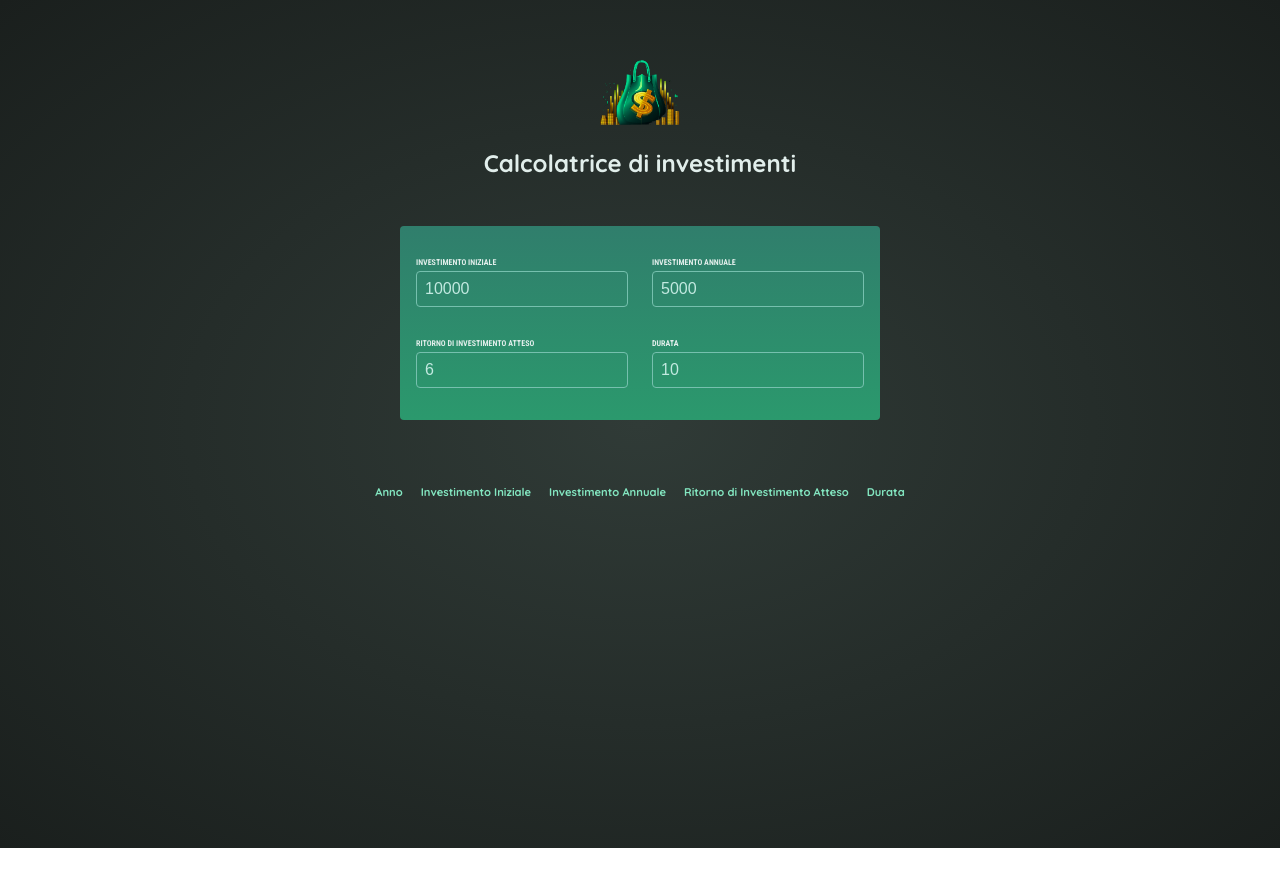
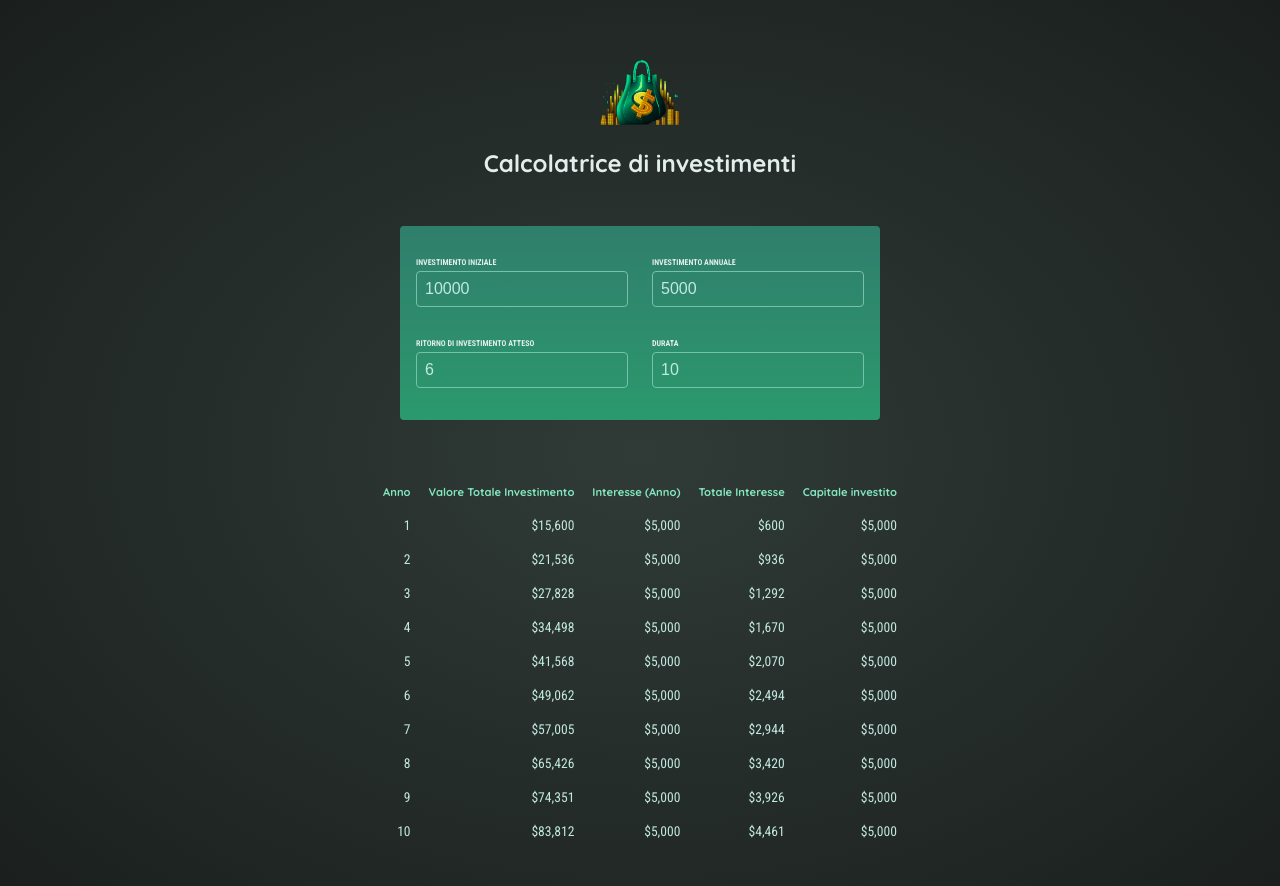
Before and after one commit to francesco-mauro/my-react-max05, a React (Vite) app: page / in a window 1280 px wide. Shown: the top 886 px of the page. Before the commit the page ends 848 px from the top, so only its background shows below. Built offline with nearby package versions, Linux system fonts and the light colour scheme.

Commit message:
feat: new Result Logic

```diff
--- a/src/components/Results.jsx
+++ b/src/components/Results.jsx
@@ -1,4 +1,4 @@
-import { calculateInvestmentResults } from "../util/investment";
+import { calculateInvestmentResults, formatter } from "../util/investment";
 
 export default function Results({ input }) {
   console.log(input);
@@ -10,12 +10,27 @@ export default function Results({ input }) {
       <thead>
         <tr>
           <th>Anno</th>
-          <th>Investimento Iniziale</th>
-          <th>Investimento Annuale</th>
-          <th>Ritorno di Investimento Atteso</th>
-          <th>Durata</th>
+          <th>Valore Totale Investimento</th>
+          <th>Interesse (Anno)</th>
+          <th>Totale Interesse</th>
+          <th>Capitale investito</th>
         </tr>
       </thead>
+      <tbody>
+        {datiRisultato.map((yearData) => {
+          const interesseTotale = yearData.valueEndOfYear - (yearData.investimentoAnnuale * yearData.year);
+          return (
+            <tr key={yearData.year}>
+              <td>{yearData.year}</td>
+              {/* // formatter.format() è un metodo che formatta i numeri come valuta, in questo caso in dollari */}
+              <td>{formatter.format(yearData.valueEndOfYear)}</td>
+              <td>{formatter.format(yearData.investimentoAnnuale)}</td>
+              <td>{formatter.format(yearData.interest)}</td>
+              <td>{formatter.format(yearData.investimentoAnnuale)}</td>
+            </tr>
+          );
+        })}
+      </tbody>
     </table>
   );
 }
--- a/src/components/UserInput.jsx
+++ b/src/components/UserInput.jsx
@@ -8,8 +8,26 @@ export default function UserInput({ onChange, userInput }) {
             type="number"
             required
             value={userInput.investimentoIniziale}
-            onChange={(event) => {
-              onChange("investimentoIniziale", event.target.value);
+            //pippo.target.value
+            // pippo è puntamento all'oggetto che sta cambiando all'interno di imput. l'oggetto è l'evento del componente, che contrien i riferimenti all'oggetto che sto cambiando. Tale oggetto ha i vari attributi del mio tag html che potrei stare utilizzando
+            // target specifica l'elemtno del target html
+            //value è il tag html che voglio esrarre come parametro per l'onChange (react, non mia funzione)
+            //stampo anche onChange, che funziona quando sto scrivendo
+            onChange={(pippo) => {
+              onChange("investimentoIniziale", pippo.target.value);
+              console.log(pippo);
+            }}
+            //stampo anche onBlur, che funziona quando esco dal campo
+            onBlur={(pippo) => {
+              onChange("investimentoIniziale", pippo.target.value);
+              console.log(pippo);
+            }}
+            //stampo anche onKeyDown, che funziona quando premo un tasto
+            onKeyDown={(pippo) => {
+              if (pippo.key === "Enter") {
+                onChange("investimentoIniziale", pippo.target.value);
+              }
+              console.log(pippo);
             }}
           />
         </p>
```
